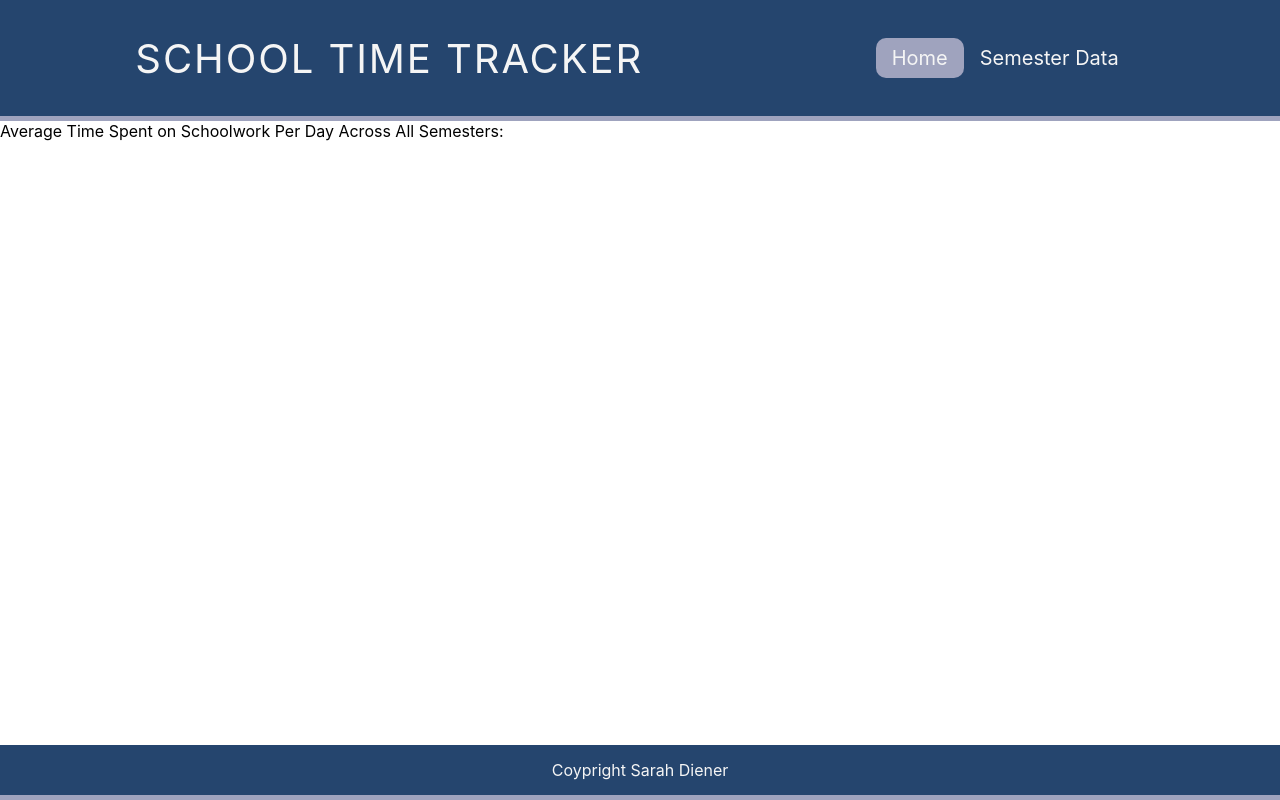
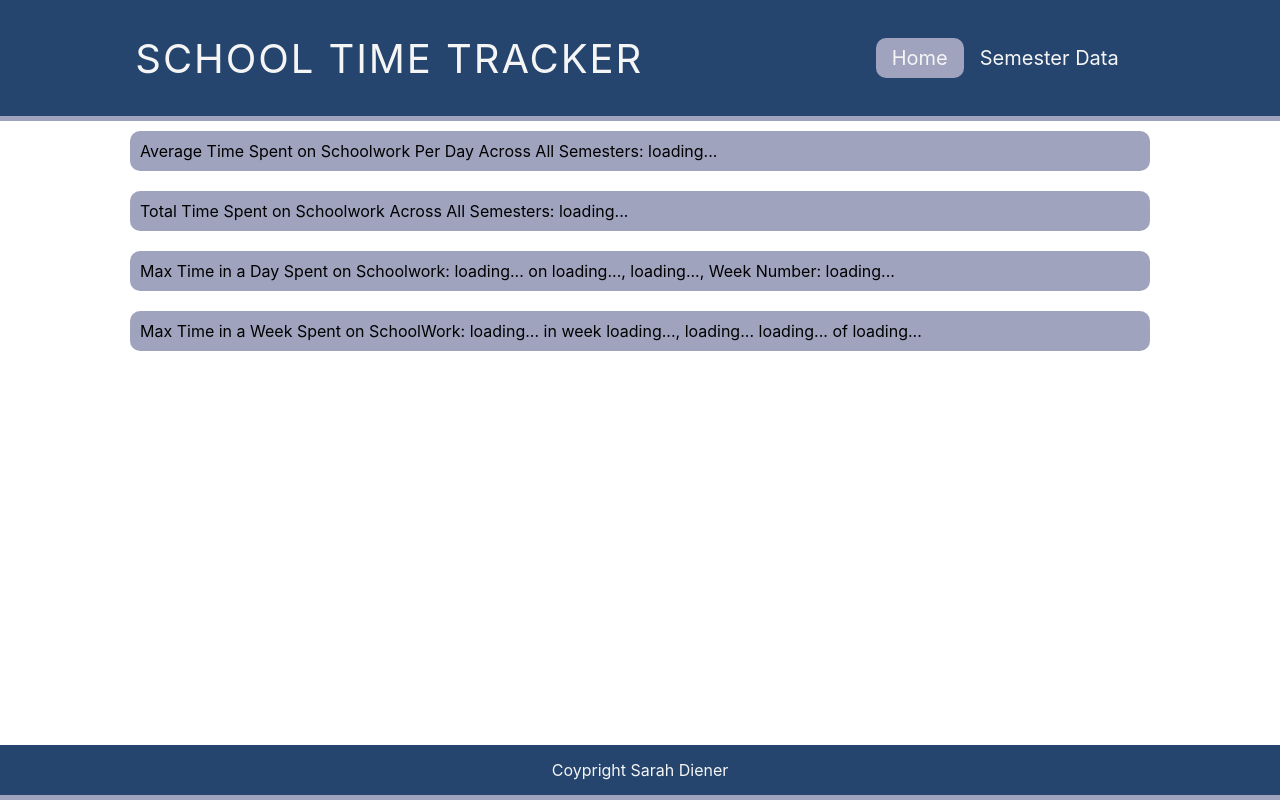
Before and after one commit to sdiener17/Time-Tracker, a React (Create React App) app: page / in a window 1280 px wide. Built offline with nearby package versions, Linux system fonts and the light colour scheme; no server answers.

Commit message:
Worked on homepage

```diff
--- a/src/components/homepage/HomePage.js
+++ b/src/components/homepage/HomePage.js
@@ -1,12 +1,30 @@
 import React, {useState, useEffect} from "react";
 import styled from "styled-components";
 
+const maxDayStructure = {
+    maxtime:"loading...",
+    schooldate:"loading...",
+    dayofweek:"loading...",
+    weeknumber:"loading..."
+}
+
+const maxWeekStructure = {
+    hours:"loading...",
+    weeknumber: "loading...",
+    classification: "loading...",
+    season: "loading...",
+    semesteryear: "loading..."
+}
+
 export default function HomePage(){
     const [error, setError] = useState(false);
-    const [averagePerDayAll, setAveragePerDayAll] = useState(null);
+    const [averagePerDayAll, setAveragePerDayAll] = useState("loading...");
+    const [totalHours, setTotalHours] = useState("loading...");
+    const [maxDay, setMaxDay] = useState(maxDayStructure);
+    const [maxWeek, setMaxWeek] = useState(maxWeekStructure);
 
     useEffect(()=>{
-        fetch("https://salty-lowlands-88611.herokuapp.com/averageperdayall", {
+        fetch("https://salty-lowlands-88611.herokuapp.com/gethomepageinfo", {
       method: "get",
       headers: {
         //"Content-Type": "application/json",
@@ -20,8 +38,19 @@ export default function HomePage(){
           //console.log(result);
           try {
             console.log("RESULT "+result.results);
-            let apda = parseFloat(result.results[0].averagehoursspent).toFixed(4);
+            let apda = parseFloat(result.averagehoursspent).toFixed(4);
             setAveragePerDayAll(apda);
+            let ta = parseFloat(result.totalhours).toFixed(4);
+            setTotalHours(ta);
+            let mhrs = parseFloat(result.maxday.maxtime).toFixed(4);
+            setMaxDay({
+                maxtime: mhrs,
+                schooldate:result.maxday.schooldate,
+                dayofweek:result.maxday.dayofweek,
+                weeknumber:result.maxday.weeknumber
+            });
+
+
           } catch (e) {
             console.log("There was an error in try" + e);
             setError(e);
@@ -40,9 +69,19 @@ export default function HomePage(){
 
     return(
         <PageWrapper>
-            <div>
+            <div className="bubble">
                 Average Time Spent on Schoolwork Per Day Across All Semesters: {averagePerDayAll}
             </div>
+            <div className="bubble">
+                Total Time Spent on Schoolwork Across All Semesters: {totalHours}
+            </div>
+            <div className="bubble">
+                Max Time in a Day Spent on Schoolwork: {maxDay.maxtime} on {maxDay.dayofweek}, {maxDay.schooldate}, Week Number: {maxDay.weeknumber}
+            </div>
+            <div className="bubble">
+                Max Time in a Week Spent on SchoolWork: {maxWeek.hours} in week {maxWeek.weeknumber}, {maxWeek.classification} {maxWeek.season} of {maxWeek.semesteryear}
+            </div>
+            <div className="marginForFooter"/>
         </PageWrapper>
     )
 }
@@ -50,4 +89,18 @@ export default function HomePage(){
 const PageWrapper = styled.div`
     display:flex;
     flex-direction:column;
+    justify-content:center;
+    align-items:center;
+    flex-wrap:wrap;
+    padding:10px;
+    .bubble{
+        background-color: var(--secondarySiteColor);
+        width:1000px;
+        border-radius: 10px;
+        padding:10px;
+        margin-bottom:20px;
+    }
+    .marginForFooter{
+        margin-bottom:var(--marginBottom)
+    }
 `;
```
